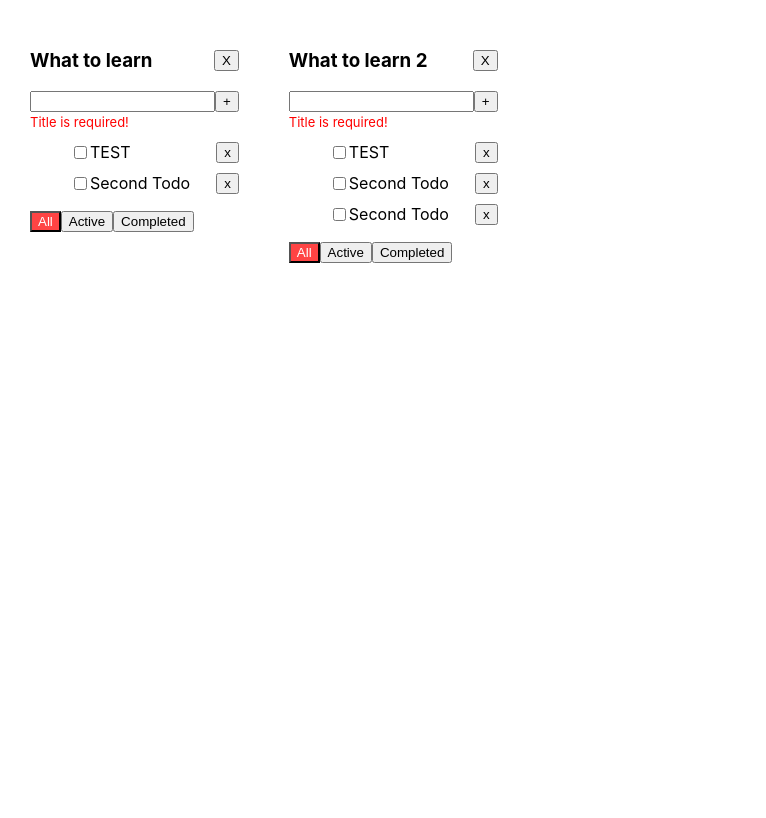
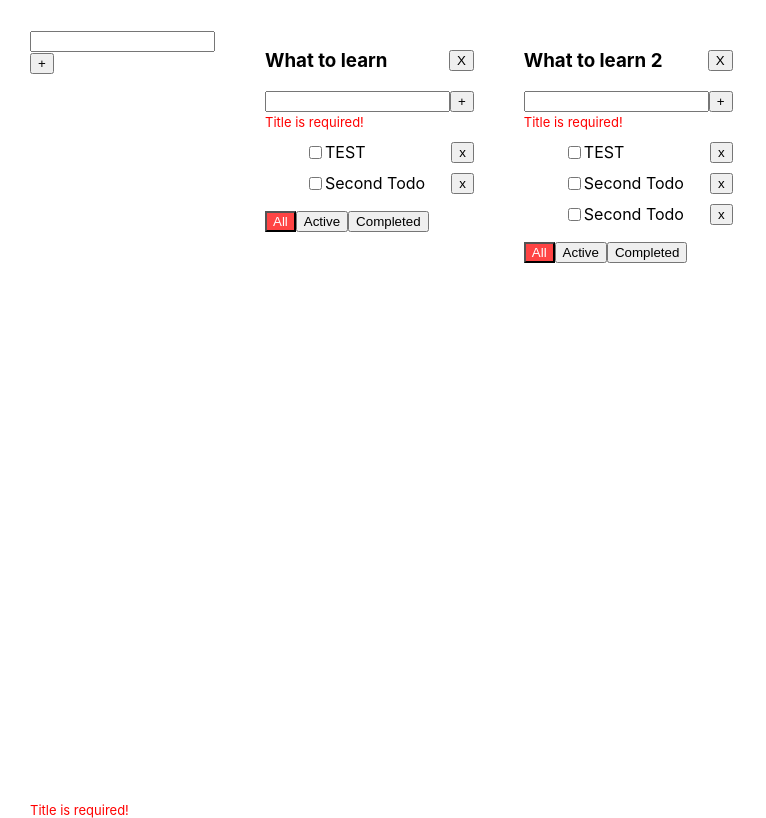
Before and after one commit to Oops14/main_todo, a React (Create React App) app: page / in a window 1280 px wide. Shown: the whole page, without its empty margins (0-766 px from the left). Built offline with nearby package versions, Linux system fonts and the light colour scheme.

Commit message:
Add new Todo Lists func.

```diff
--- a/src/App.tsx
+++ b/src/App.tsx
@@ -2,6 +2,7 @@ import React, { useState } from "react";
 import "./App.css";
 import { TodoList } from "./components/TodoList";
 import { v4 as uuidv4 } from "uuid";
+import { TodoItemForm } from "./components/TodoItemForm";
 
 export type TodosType = {
     id: string;
@@ -22,24 +23,8 @@ type AllTodoListsType = {
 };
 
 function App() {
-    // const [todos, setTodos] = useState<Array<TodosType>>([
-    //     {
-    //         id: uuidv4(),
-    //         todoItemName: "TEST",
-    //         isDone: false,
-    //     },
-    //     {
-    //         id: uuidv4(),
-    //         todoItemName: "Second Todo",
-    //         isDone: false,
-    //     },
-    // ]);
-
-    // React.useEffect(() => console.log("data", todos), [todos]);
-
     const todoListId1 = uuidv4();
     const todoListId2 = uuidv4();
-
 
     // Define all todo lists.
     const [allTodos, setAllTodos] = useState<Array<AllTodoListsType>>([
@@ -90,15 +75,21 @@ function App() {
         ],
     });
 
-    // React.useEffect(() => console.log(" todos", todos), [todos]);
+    let filterHandler = (filterValue: FilterType, todoListId: string) => {
+        // First solution.
+        // let todo = allTodos.find((item) => item.id === id);
 
-    let filterHandler = (filterValue: FilterType, id: string) => {
-        let todo = allTodos.find((item) => item.id === id);
+        // if (todo) {
+        //     todo.filter = filterValue;
+        //     setAllTodos([...allTodos]);
+        // }
 
-        if (todo) {
-            todo.filter = filterValue;
-            setAllTodos([...allTodos]);
-        }
+        // Second solution.
+        setAllTodos(
+            allTodos.map((item) =>
+                item.id === todoListId ? { ...item, filter: filterValue } : item
+            )
+        );
     };
 
     // Add tasks from the input to the state.
@@ -143,8 +134,26 @@ function App() {
         setTodos({ ...todos });
     };
 
+    /**
+     * Add new Todo list.
+     */
+
+    const addNewTodo = (todoTile: string) => {
+        let todoListId = uuidv4();
+        let newTodoList: AllTodoListsType= { id: todoListId, title: todoTile, filter: "all" };
+
+        console.log(newTodoList);
+        setAllTodos([...allTodos, newTodoList]);
+        setTodos({ ...todos, [todoListId]: [] });
+    }
+
+    React.useEffect(() => console.log("All todos", allTodos), [allTodos]);
+
+
     return (
         <div className="App">
+            <TodoItemForm addNewTodo={addNewTodo}/>
+
             {allTodos.map((todo) => {
                 let filteredTodos = todos[todo.id];
 
--- /dev/null
+++ b/src/components/TodoItemForm.tsx
@@ -0,0 +1,43 @@
+import React, { useState } from "react";
+
+type TodoItemFormType = {
+    addNewTodo: (addTodoTitle: any) => void;
+    // todoId: string;
+};
+
+export const TodoItemForm = (props: TodoItemFormType) => {
+    const [value, setValue] = useState("");
+    const [error, setError] = useState(true);
+    // React.useEffect(() => console.log("New Todo List", value), [value]);
+
+    return (
+        <div className="">
+            <div>
+                <input
+                    value={value}
+                    onChange={(e) => {
+                        e.preventDefault();
+
+                        // Show the "Required title" message below form.
+                        e.currentTarget.value ? setError(false) : setError(true);
+
+                        setValue(e.currentTarget.value);
+                    }}
+                />
+                {/* Show the "Required title" message below form. */}
+                {error && <div className="error-input-message">Title is required!</div>}
+            </div>
+            <button
+                onClick={() => {
+                    value.trim() !== ""
+                        ? props.addNewTodo(value)
+                        : alert("The task cannot be empty!");
+                    setValue("");
+                    setError(true);
+                }}
+            >
+                +
+            </button>
+        </div>
+    );
+};
```
